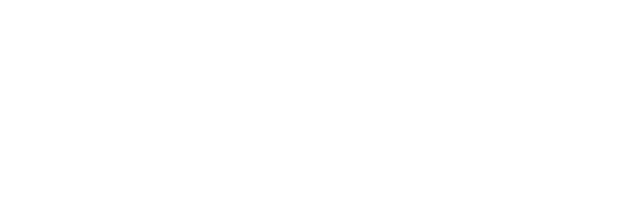
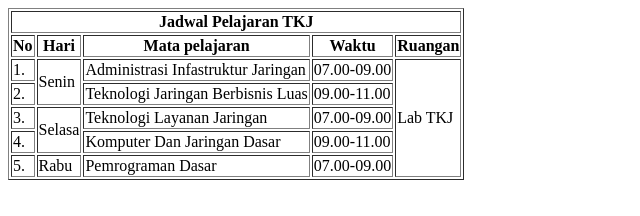
Before and after one commit to Lidya22-clloo/Kumpulan_Tugas10, a plain HTML site: page minggu5/index.html in a window 1280 px wide. Shown: the whole page, without its empty margins (0-640 px from the left). Drawn offline with Linux system fonts and the light colour scheme.

Commit message:
tugas minggu 5

```diff
--- a/minggu5/index.html
+++ b/minggu5/index.html
@@ -7,5 +7,48 @@
 </head>
 <body>
 
+  <table border="1">
+    <tr>
+        <th colspan="6">Jadwal Pelajaran TKJ</th>
+    </tr>
+    <tr>
+        <th>No</th>
+        <th>Hari</th>
+        <th>Mata pelajaran</th>
+        <th>Waktu</th>
+        <th>Ruangan</th>
+    </tr>
+    <tr>
+        <td>1.</td>
+        <td rowspan="2">Senin</td>
+        <td>Administrasi Infastruktur Jaringan</td>
+        <td>07.00-09.00</td>
+        <td rowspan="5">Lab TKJ</td>
+    </tr>
+    <tr>
+        <td>2.</td>
+
+        <td>Teknologi Jaringan Berbisnis Luas</td>
+        <td>09.00-11.00</td>
+    </tr>
+    <tr>
+        <td>3.</td>
+        <td rowspan="2">Selasa</td>
+        <td>Teknologi Layanan Jaringan</td>
+        <td>07.00-09.00</td>
+
+    </tr>
+    <tr>
+        <td>4.</td>
+        <td>Komputer Dan Jaringan Dasar</td>
+        <td>09.00-11.00</td>
+    </tr>
+    <tr>
+        <td>5.</td>
+        <td>Rabu</td>
+        <td>Pemrograman Dasar</td>
+        <td>07.00-09.00</td>
+    </tr>
+  </table>
 </body>
 </html>
```
